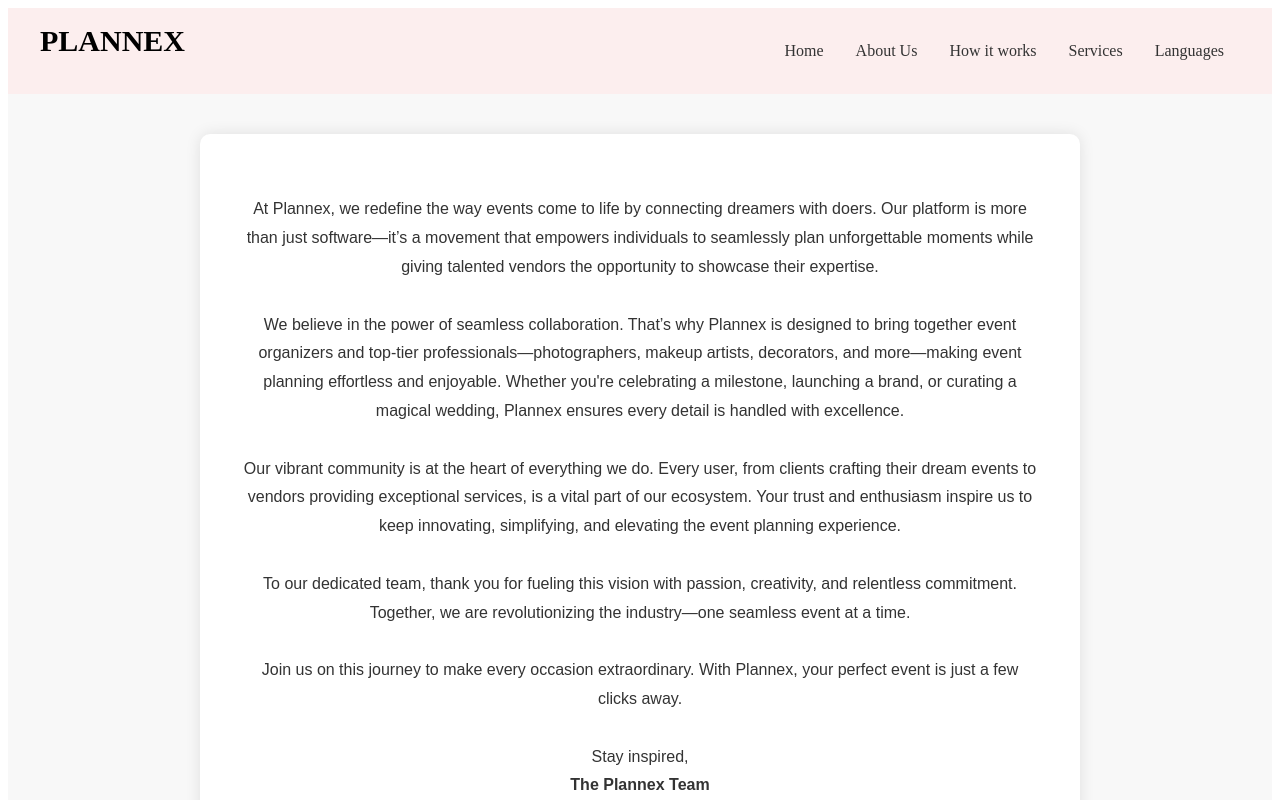
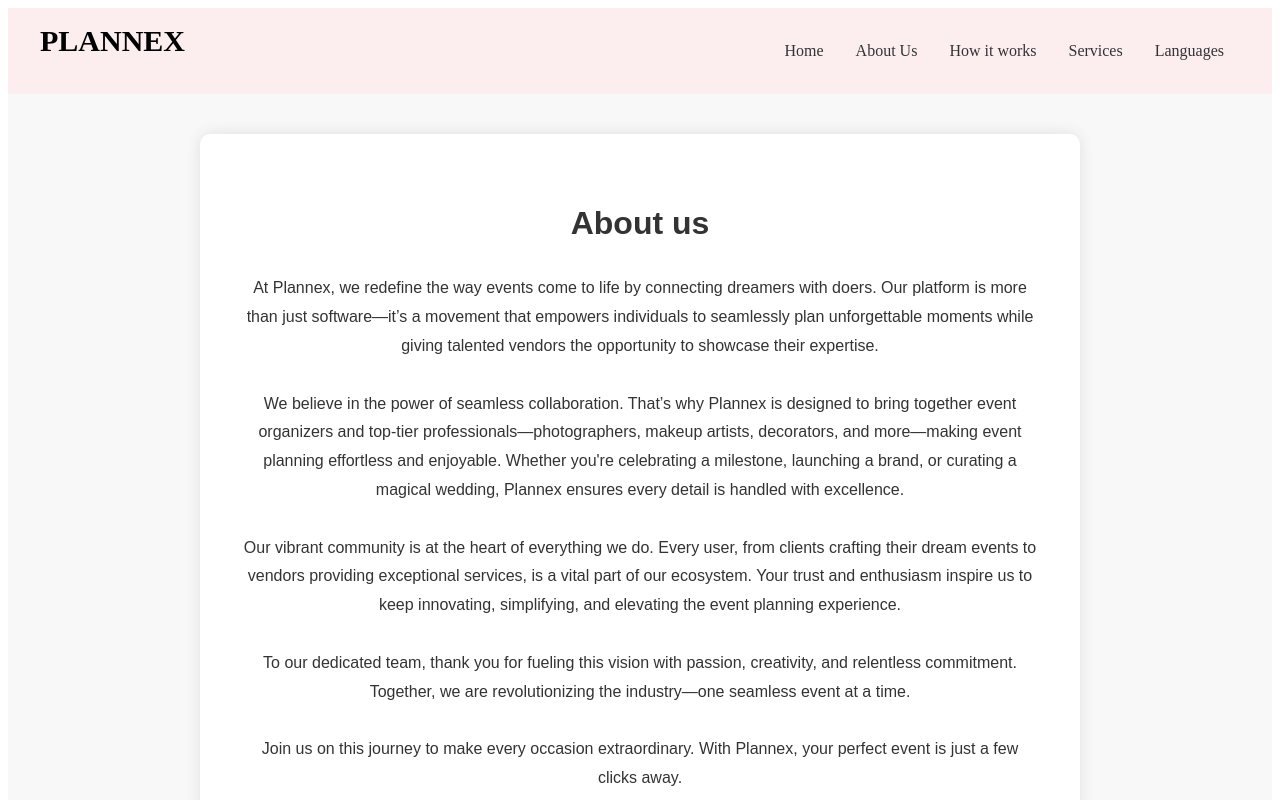
Before and after one commit to spayoe23/my-app, a React (Vite) app: page /about in a window 1280 px wide. Shown: the top 800 px of the page. Built offline with nearby package versions, Linux system fonts and the light colour scheme.

Commit message:
Update AboutUs.jsx

```diff
--- a/src/AboutUs.jsx
+++ b/src/AboutUs.jsx
@@ -9,7 +9,7 @@ function AboutUs() {
     <Header/>
     <div className="about-container">
       <div className="about-content">
-        <h1></h1>
+        <h1>About us</h1>
         <p>
           At Plannex, we redefine the way events come to life by connecting dreamers with doers.
           Our platform is more than just software—it’s a movement that empowers individuals to seamlessly plan unforgettable moments while giving talented vendors the opportunity to showcase their expertise.
```
